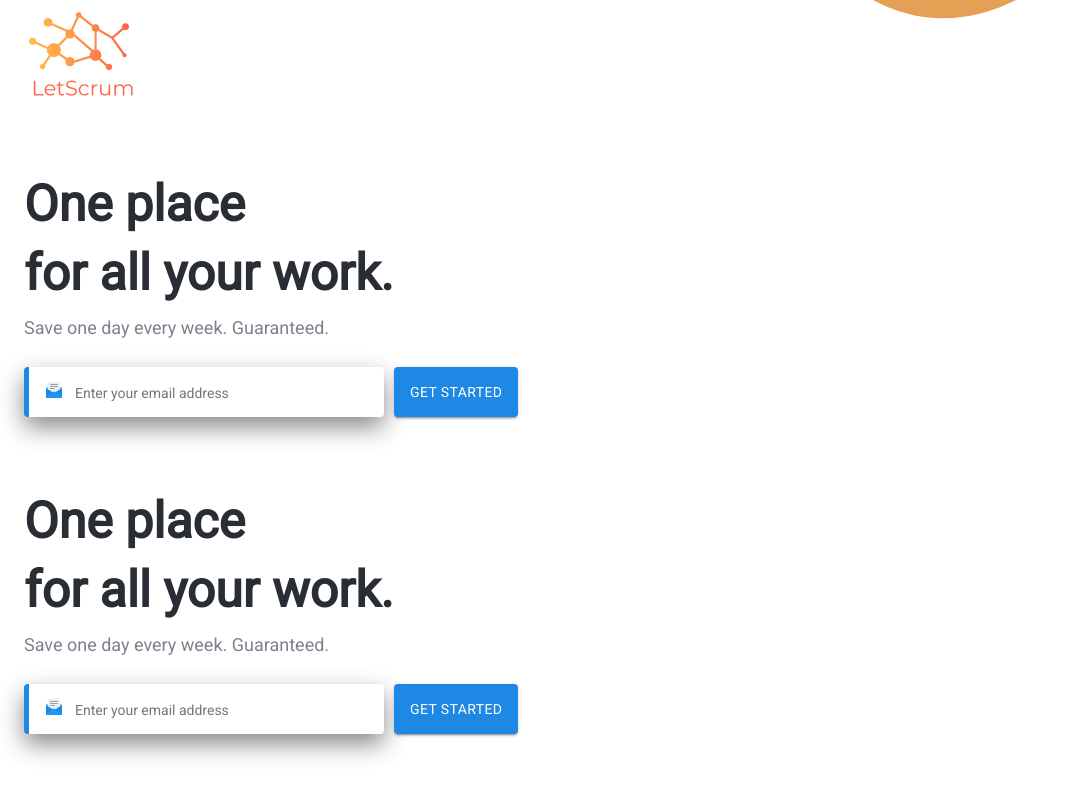
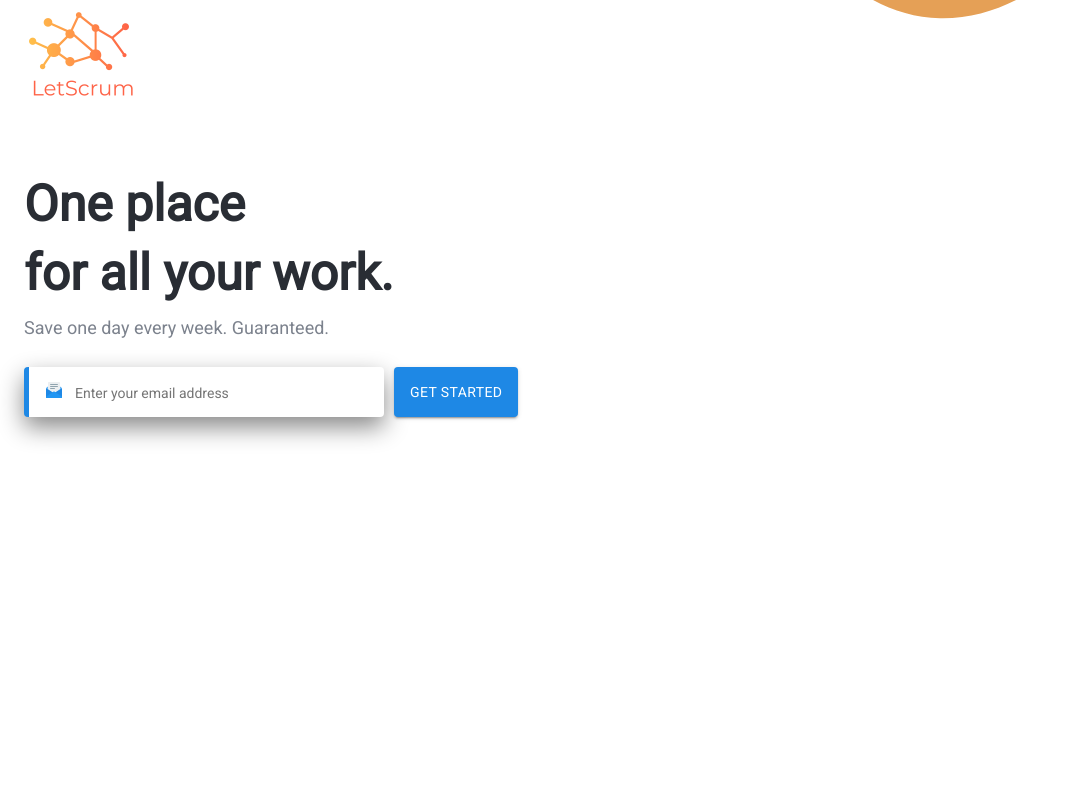
Before and after one commit to aliberro16/LetScrum, a React (Create React App) app: page / in a window 1280 px wide. Shown: the top 800 px of the page, without its empty margins (0-1070 px from the left). Built offline with nearby package versions, Linux system fonts and the light colour scheme.

Commit message:
finishing first section of homePage(navbar styles, hover, when scroll)

```diff
--- a/src/App.js
+++ b/src/App.js
@@ -12,11 +12,7 @@ class App extends React.Component {
                     <Header/>
 
                     <HomePage />
-                    <HomePage />
-                    <HomePage />
-                    <HomePage />
-                    <HomePage />
-                    <HomePage />
+
                 </div>
                 {/* <Switch>
                     <Route exact path='/' component={HomePage} />
```
